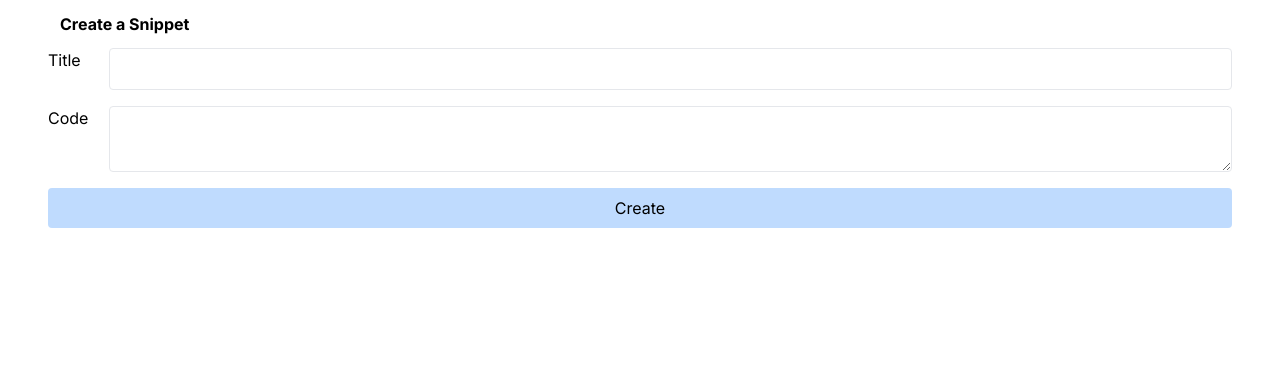
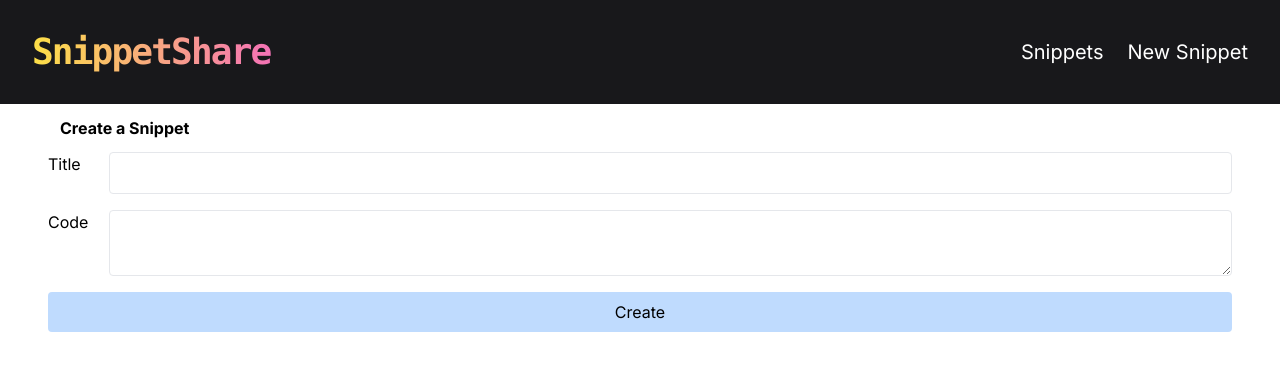
Before and after one commit to MeirJC/snippets-app, a Next.js app: page /snippets/new in a window 1280 px wide. Shown: the top 370 px of the page. Built offline with nearby package versions, Linux system fonts and the light colour scheme.

Commit message:
Some style modifications

```diff
--- a/src/app/layout.tsx
+++ b/src/app/layout.tsx
@@ -1,7 +1,7 @@
 import type { Metadata } from "next";
 import { Inter } from "next/font/google";
 import "./globals.css";
-
+import Header from "@/components/Header";
 const inter = Inter({ subsets: ["latin"] });
 
 export const metadata: Metadata = {
@@ -17,6 +17,7 @@ export default function RootLayout({
   return (
     <html lang="en">
       <body className={inter.className}>
+        <Header />
         <div className="container mx-auto px-12">{children}</div>
       </body>
     </html>
--- a/src/app/page.tsx
+++ b/src/app/page.tsx
@@ -20,13 +20,17 @@ export default async function Home() {
 
   return (
     <main className="flex flex-col gap-4 p-8">
-      <div className="flex m-2 justify-between items-center">
-        <h1 className="text-xl font-bold">Snippets</h1>
-        <Link href="/snippets/new" className="border p-2 rounded">
+      <div className="flex justify-between items-center">
+        <h1 className="text-xl font-bold">My Snippets</h1>
+        <Link
+          href="/snippets/new"
+          className="border font-semibold p-2 rounded hover:bg-green-500 hover:text-white"
+        >
           New
         </Link>
       </div>
-      <div className="flex flex-col gap-2">{renderedSnippets}</div>
+      <hr className="h-1 w-4/5 mx-auto  bg-gradient-to-r from-yellow-300/80 to-pink-400/80 rounded" />
+      <div className="flex flex-col gap-1.5">{renderedSnippets}</div>
     </main>
   );
 }
--- a/src/app/snippets/[id]/page.tsx
+++ b/src/app/snippets/[id]/page.tsx
@@ -27,22 +27,20 @@ export default async function SnippetShowPage(props: SnippetShowPageProps) {
 
   return (
     <div>
-      <div className="dev-only text-center">
-        <h1 className="text-4xl font-bold text-slate-300">Show Snippet Page</h1>{" "}
-        <h2 className="text-lg font-bold text-slate-500">Snippet #{id}</h2>
-      </div>
-
-      <div className="flex m-4 justify-between items-center">
-        <h1 className="text-xl font-bold">Title: {snippet.title}</h1>
+      <div className="flex m-4 justify-between items-center flex-col sm:flex-row">
+        <h1 className="text-xl font-bold">{snippet.title}</h1>
         <div className="flex gap-4">
           <Link
             href={`/snippets/${snippet.id}/edit`}
-            className="p-2 border rounded"
+            className="p-2 border rounded font-semibold hover:bg-indigo-500 hover:text-white"
           >
             Edit
           </Link>
           <form action={deleteSnippetAction}>
-            <button className="p-2 border rounded" type="submit">
+            <button
+              className="p-2 border rounded font-semibold hover:bg-red-500 hover:text-white"
+              type="submit"
+            >
               Delete
             </button>
           </form>
--- /dev/null
+++ b/src/components/Header.tsx
@@ -0,0 +1,20 @@
+import Link from "next/link";
+
+export default function Header() {
+  return (
+    <div className="w-full text-white bg-zinc-900">
+      <nav className="container relative flex flex-wrap items-center justify-between mx-auto p-8 flex-col sm:flex-row">
+        <Link
+          href="/"
+          className="font-bold tracking-tighter font-mono text-4xl bg-gradient-to-r from-yellow-300 to-pink-400 bg-clip-text text-transparent"
+        >
+          SnippetShare
+        </Link>
+        <div className="space-x-6 text-xl pt-4 sm:pt-0">
+          <Link href="/">Snippets</Link>
+          <Link href="/snippets/new">New Snippet</Link>
+        </div>
+      </nav>
+    </div>
+  );
+}
```
